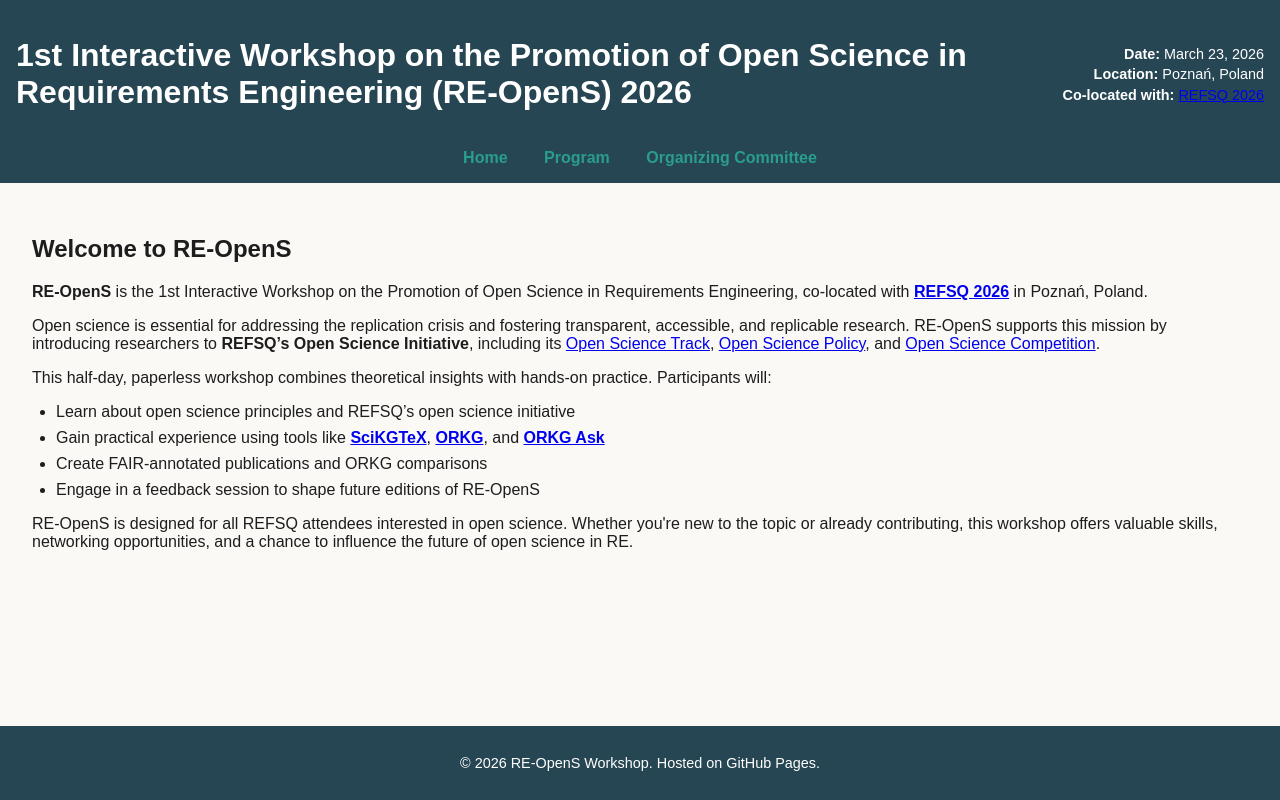
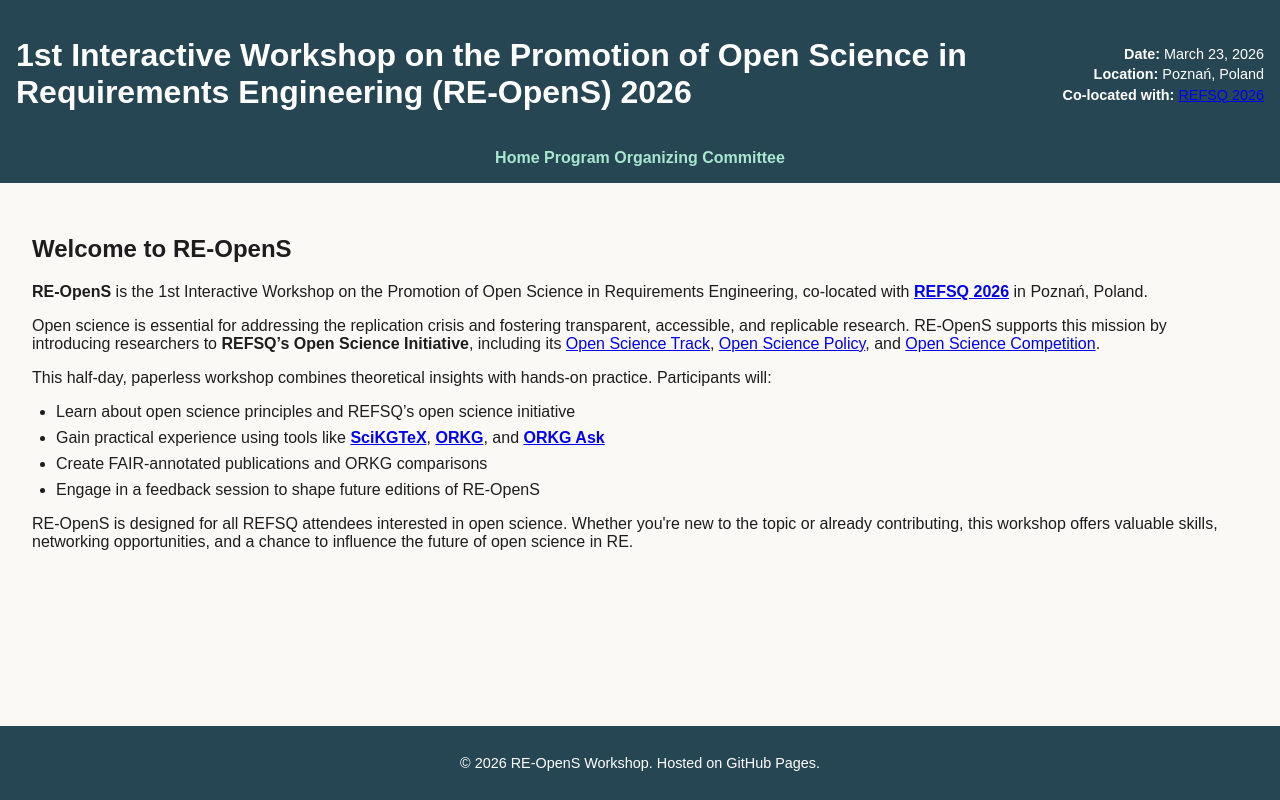
Before and after one commit to re-opens/ws-2026, a plain HTML site: page index.html in a window 1280 px wide. Drawn offline with Linux system fonts and the light colour scheme.

Commit message:
Update style.css

```diff
--- a/style.css
+++ b/style.css
@@ -40,15 +40,16 @@ nav {
   text-align: center;
 }
 
-nav a {
-  margin: 0 1em;
-  color: #2A9D8F;       /* Rich turquoise */
+nav a,
+footer a {
+  color: #A8E6CF; /* Light mint aqua for readability */
   text-decoration: none;
   font-weight: bold;
 }
 
-nav a:hover {
-  color: #E76F51;       /* Bold coral-orange */
+nav a:hover,
+footer a:hover {
+  color: #FFD166; /* Warm yellow for hover contrast */
 }
 
 /* Main content */
```
